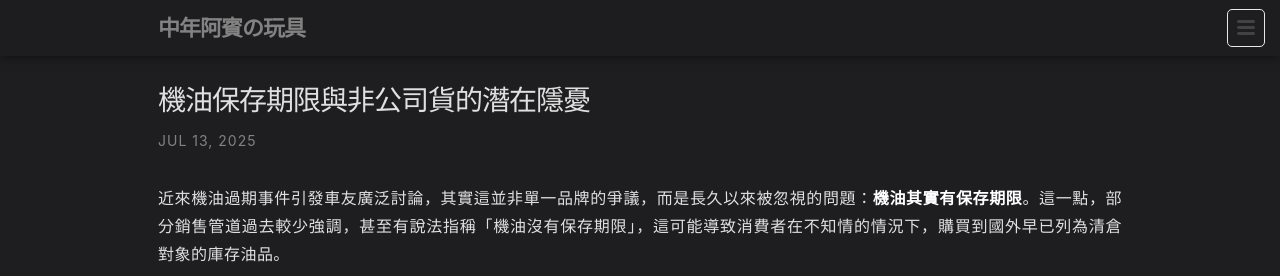
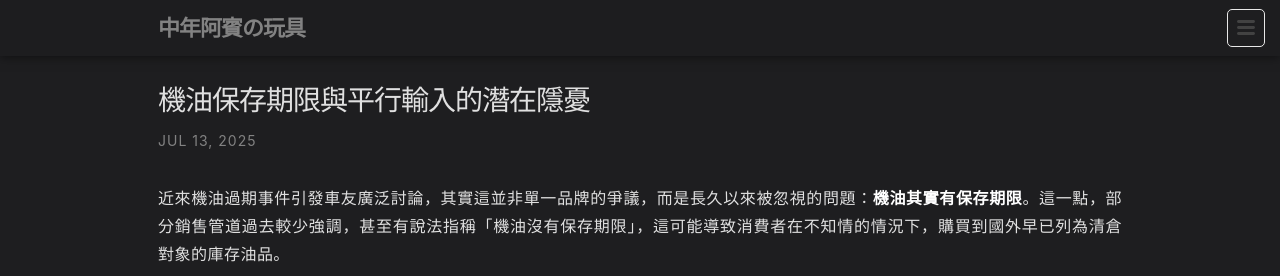
Before and after one commit to 1stbenz/1stbenz.github.io, a Jekyll site: the page built from _posts/zh/2025-07-13-oil-shelf-life.md, in a window 1280 px wide and 900 px high. Shown: the top 276 px of the window. Built offline with Jekyll 4.4.1, drawn with Linux system fonts in a browser that asks for light colours.

Commit message:
Update 2025-07-13-oil-shelf-life.md

```diff
--- a/_posts/zh/2025-07-13-oil-shelf-life.md
+++ b/_posts/zh/2025-07-13-oil-shelf-life.md
@@ -1,6 +1,6 @@
 ---
 layout: post
-title: "機油保存期限與非公司貨的潛在隱憂"
+title: "機油保存期限與平行輸入的潛在隱憂"
 lang: zh-Hant
 date: 2025-07-13 15:10:08
 categories: Auto
```
